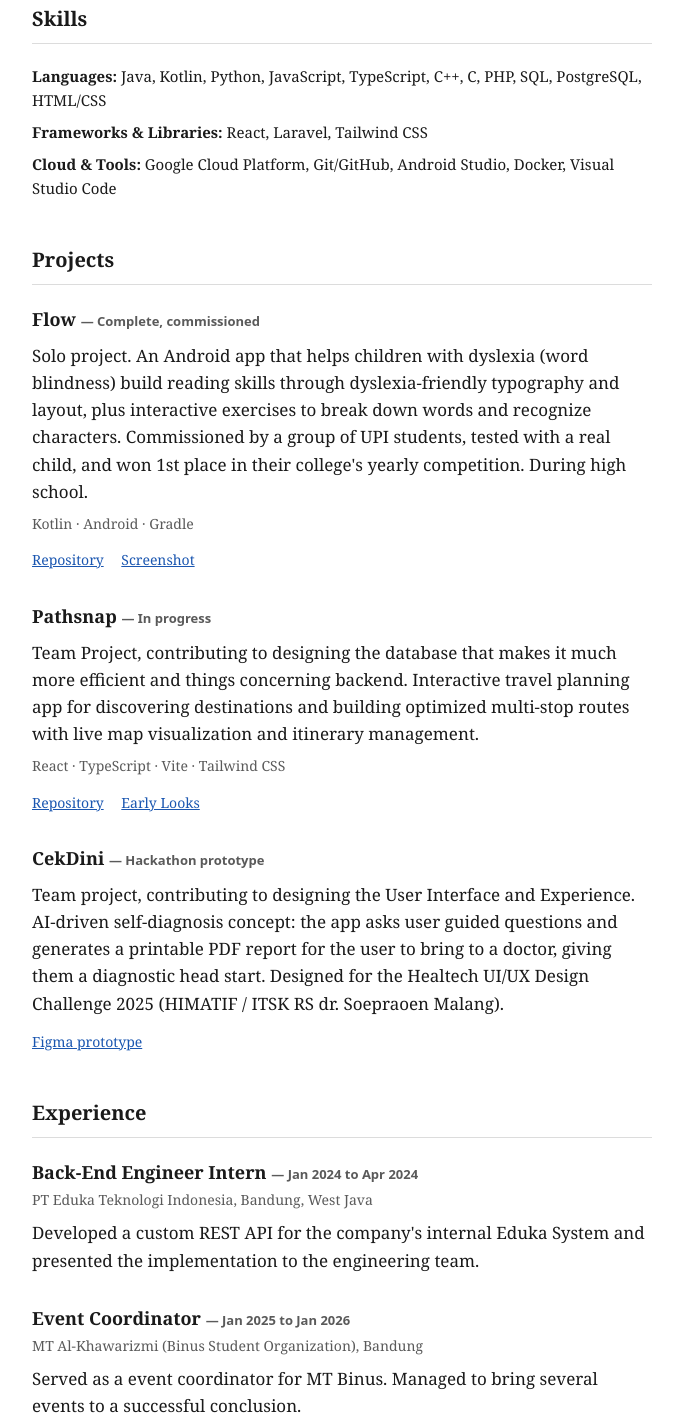
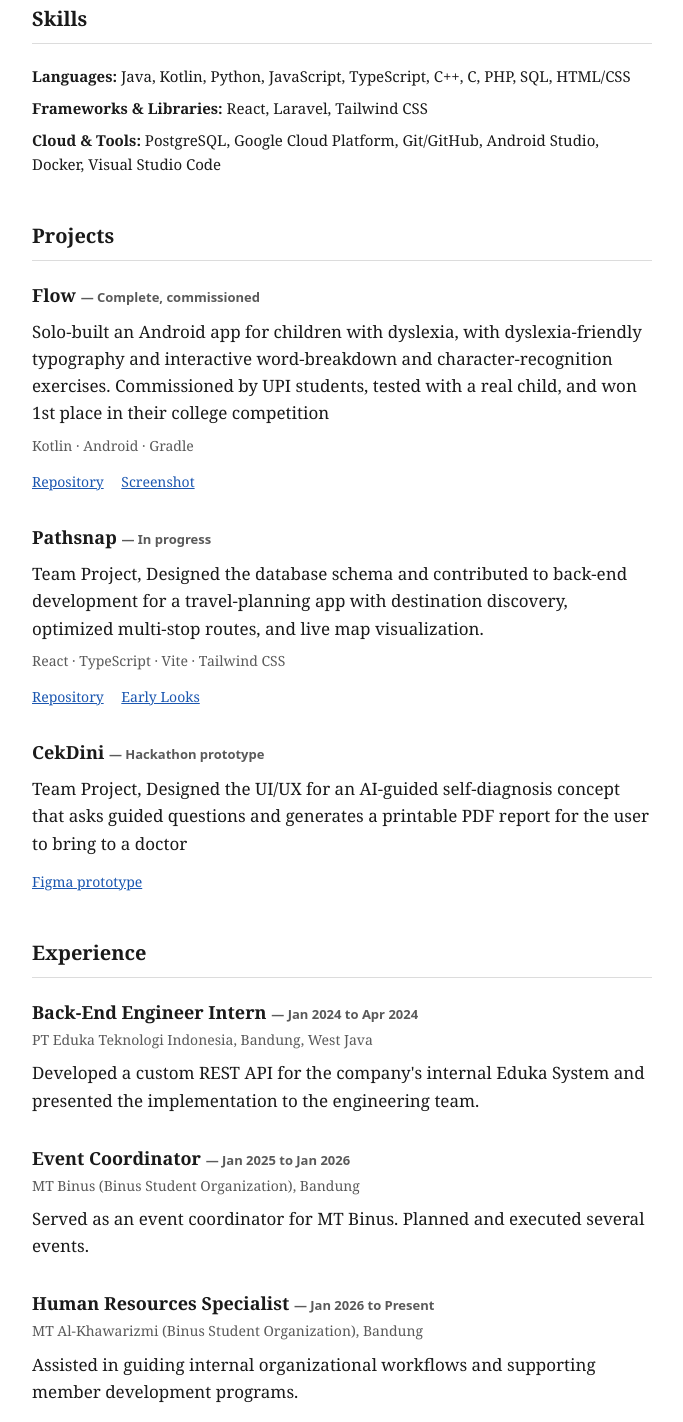
Before and after one commit to Rizkii-dev/rizkii-dev.github.io, a plain HTML site: page index.html in a window 1280 px wide. Shown: the part 296-1718 px from the top of the page, without its empty margins (298-981 px from the left). Drawn offline with Linux system fonts and the light colour scheme.

Commit message:
Update index.html

```diff
--- a/index.html
+++ b/index.html
@@ -180,9 +180,9 @@
 
   <section id="skills">
     <h2>Skills</h2>
-    <p class="skills-line"><strong>Languages:</strong> Java, Kotlin, Python, JavaScript, TypeScript, C++, C, PHP, SQL, PostgreSQL, HTML/CSS</p>
+    <p class="skills-line"><strong>Languages:</strong> Java, Kotlin, Python, JavaScript, TypeScript, C++, C, PHP, SQL, HTML/CSS</p>
     <p class="skills-line"><strong>Frameworks &amp; Libraries:</strong> React, Laravel, Tailwind CSS</p>
-    <p class="skills-line"><strong>Cloud &amp; Tools:</strong> Google Cloud Platform, Git/GitHub, Android Studio, Docker, Visual Studio Code</p>
+    <p class="skills-line"><strong>Cloud &amp; Tools:</strong> PostgreSQL, Google Cloud Platform, Git/GitHub, Android Studio, Docker, Visual Studio Code</p>
   </section>
 
   <section id="projects">
@@ -191,9 +191,8 @@
     <div class="project">
       <p class="project-title">Flow <span class="project-status">— Complete, commissioned</span></p>
       <p class="project-desc">
-        Solo project. An Android app that helps children with dyslexia (word blindness) build reading skills through dyslexia-friendly typography and layout,
-        plus interactive exercises to break down words and recognize characters. Commissioned by a group of UPI students,
-        tested with a real child, and won 1st place in their college's yearly competition. During high school.
+        Solo-built an Android app for children with dyslexia, with dyslexia-friendly typography and interactive word-breakdown and character-recognition exercises.
+        Commissioned by UPI students, tested with a real child, and won 1st place in their college competition
       </p>
       <p class="project-stack">Kotlin · Android · Gradle</p>
       <p class="project-links">
@@ -205,8 +204,7 @@
     <div class="project">
       <p class="project-title">Pathsnap <span class="project-status">— In progress</span></p>
       <p class="project-desc">
-        Team Project, contributing to designing the database that makes it much more efficient and things concerning backend.
-        Interactive travel planning app for discovering destinations and building optimized multi-stop routes with live map visualization and itinerary management.
+        Team Project, Designed the database schema and contributed to back-end development for a travel-planning app with destination discovery, optimized multi-stop routes, and live map visualization.
       </p>
       <p class="project-stack">React · TypeScript · Vite · Tailwind CSS</p>
       <p class="project-links">
@@ -218,9 +216,7 @@
     <div class="project">
       <p class="project-title">CekDini <span class="project-status">— Hackathon prototype</span></p>
       <p class="project-desc">
-        Team project, contributing to designing the User Interface and Experience. AI-driven self-diagnosis concept: the app asks user guided questions and generates a printable
-        PDF report for the user to bring to a doctor, giving them a diagnostic head start. Designed for the
-        Healtech UI/UX Design Challenge 2025 (HIMATIF / ITSK RS dr. Soepraoen Malang).
+        Team Project, Designed the UI/UX for an AI-guided self-diagnosis concept that asks guided questions and generates a printable PDF report for the user to bring to a doctor
       </p>
       <p class="project-links">
         <a href="https://www.figma.com/design/Zcf1hBnCcri9qv9PsyQV2L/Aplikasi-Healthcare">Figma prototype</a>
@@ -242,9 +238,9 @@
 
     <div class="project">
       <p class="project-title">Event Coordinator <span class="project-status">— Jan 2025 to Jan 2026</span></p>
-      <p class="project-stack">MT Al-Khawarizmi (Binus Student Organization), Bandung</p>
+      <p class="project-stack">MT Binus (Binus Student Organization), Bandung</p>
       <p class="project-desc">
-        Served as a event coordinator for MT Binus. Managed to bring several events to a successful conclusion.
+        Served as an event coordinator for MT Binus. Planned and executed several events.
       </p>
     </div>
 
```
